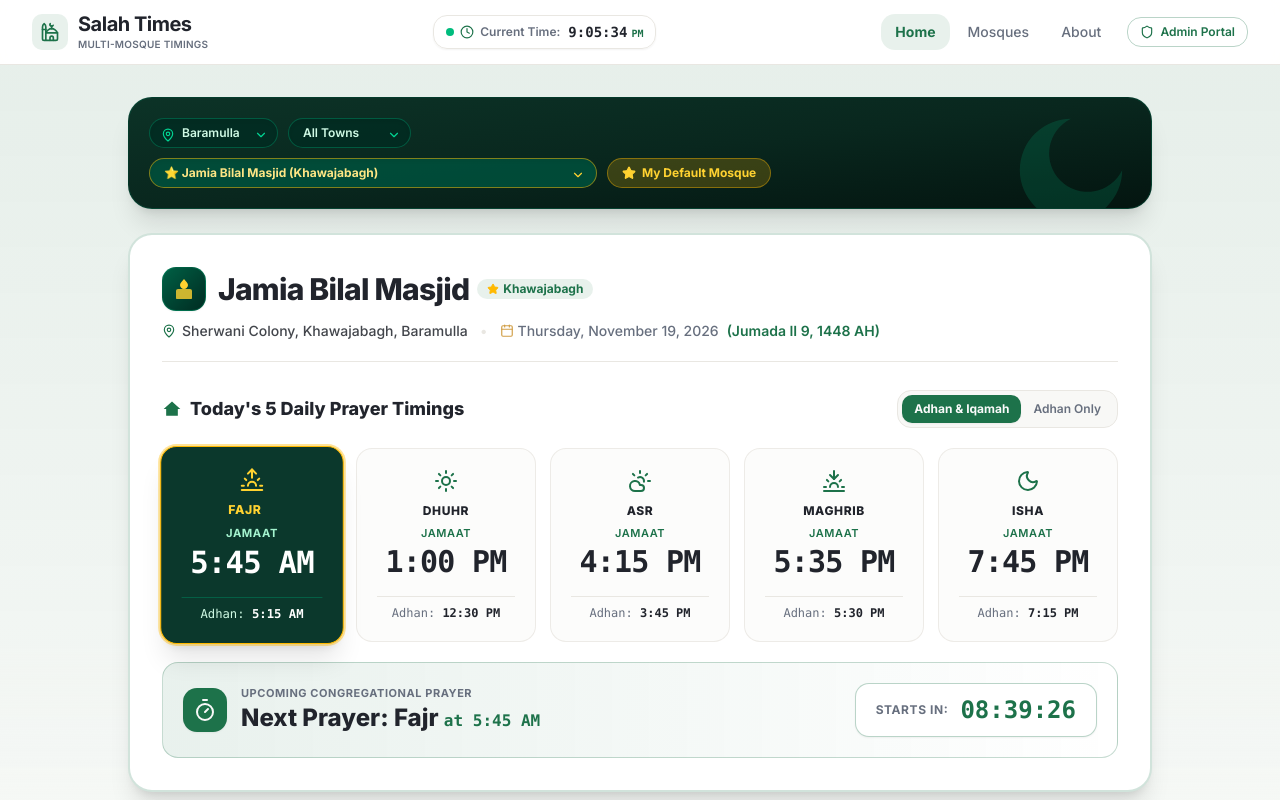
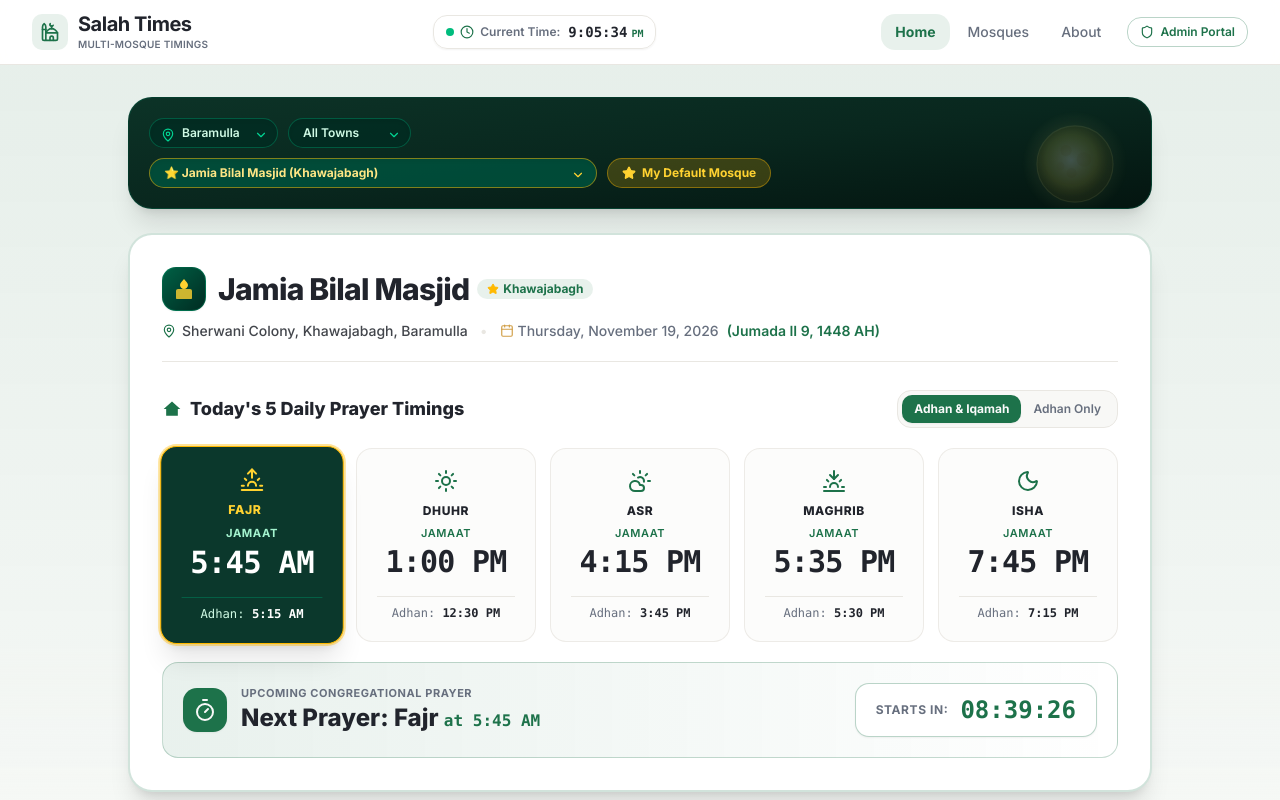
Before and after one commit to abrarlarah/mosque-prayer-app, a Next.js app: page / in a window 1280 px wide. Shown: the top 800 px of the page. Built offline with nearby package versions, Linux system fonts and the light colour scheme.

Commit message:
UI: Add luminous full moon and 2-line clean layout

```diff
--- a/src/components/public/homepage-prayer-board.tsx
+++ b/src/components/public/homepage-prayer-board.tsx
@@ -281,10 +281,30 @@ export default function HomepagePrayerBoard({
 
       {/* ── TOP ISLAMIC HEADER & CASCADING FILTER BAR (2 CLEAN LINES) ──── */}
       <div className="relative overflow-hidden rounded-3xl bg-gradient-to-br from-[#0c3327] via-[#09271e] to-[#041510] text-white p-4 sm:p-5 shadow-xl border border-emerald-800/40">
-        {/* Subtle Islamic Arch & Crescent decorative motif */}
-        <div className="absolute right-4 top-2 pointer-events-none opacity-15">
-          <svg className="w-32 h-32 text-emerald-400" viewBox="0 0 100 100" fill="currentColor">
-            <path d="M50 10 A40 40 0 1 0 90 50 A30 30 0 1 1 50 10 Z" />
+        {/* Luminous Full Moon decorative motif */}
+        <div className="absolute right-5 top-2.5 pointer-events-none opacity-25">
+          <svg className="w-28 h-28" viewBox="0 0 100 100" fill="none">
+            <defs>
+              <radialGradient id="fullMoonGlow" cx="50%" cy="50%" r="50%" fx="42%" fy="42%">
+                <stop offset="0%" stopColor="#fff8db" stopOpacity="0.5" />
+                <stop offset="60%" stopColor="#fef08a" stopOpacity="0.25" />
+                <stop offset="100%" stopColor="#fef08a" stopOpacity="0" />
+              </radialGradient>
+              <radialGradient id="moonBody" cx="45%" cy="45%" r="48%">
+                <stop offset="0%" stopColor="#ffffff" stopOpacity="0.85" />
+                <stop offset="70%" stopColor="#fde047" stopOpacity="0.45" />
+                <stop offset="100%" stopColor="#ca8a04" stopOpacity="0.2" />
+              </radialGradient>
+            </defs>
+            {/* Outer Glow Aura */}
+            <circle cx="50" cy="50" r="48" fill="url(#fullMoonGlow)" />
+            {/* Full Moon Disc */}
+            <circle cx="50" cy="50" r="34" fill="url(#moonBody)" stroke="#fef08a" strokeWidth="1" strokeOpacity="0.4" />
+            {/* Subtle lunar maria / crater details */}
+            <circle cx="42" cy="38" r="5" fill="#a16207" fillOpacity="0.12" />
+            <circle cx="58" cy="46" r="6.5" fill="#a16207" fillOpacity="0.1" />
+            <circle cx="47" cy="58" r="4.5" fill="#a16207" fillOpacity="0.1" />
+            <circle cx="37" cy="52" r="3.5" fill="#a16207" fillOpacity="0.08" />
           </svg>
         </div>
 
```
